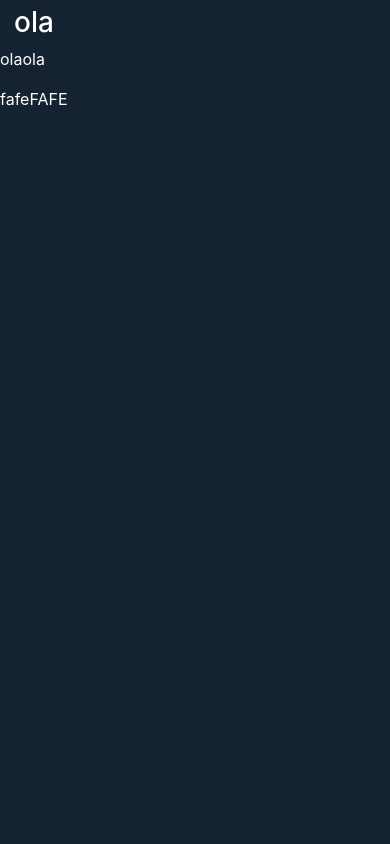
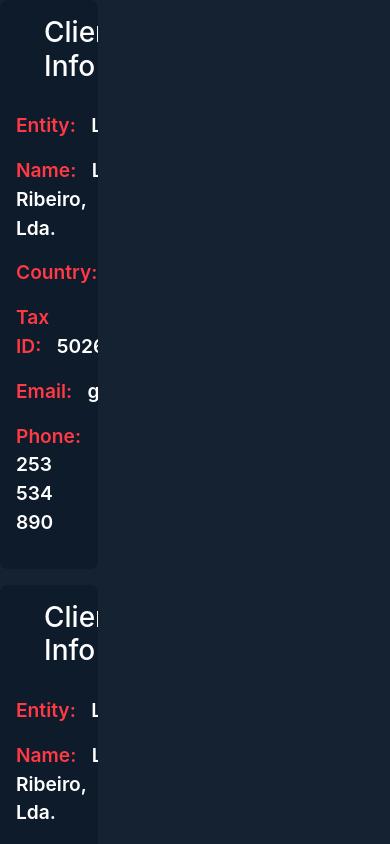
Before and after one commit to antoniopedrodantas/sinf-feup, a React (Create React App) app in the folder tempura/client/: page /client in a window 390 px wide. Shown: the top 844 px of the page. Built offline with nearby package versions, Linux system fonts and the light colour scheme.

Commit message:
Missing InfoDrill's media queries

```diff
--- a/tempura/client/src/components/DrillDownInfo/DrillDownInfo.tsx
+++ b/tempura/client/src/components/DrillDownInfo/DrillDownInfo.tsx
@@ -9,13 +9,20 @@ interface InfoProps{
 
 const DrillDownInfo: React.FC<InfoProps> = ({title,fields, values}) => {
 
+    const retrieveValue = (i: any) =>{
+        if(values[i]!= null)
+            return values[i]
+        else
+            return <i>no information</i>
+    }
+
     return (
         <>
         <div className="info-drill">
-            <h3 className="table-title">{title}</h3>
+            <h3 className="drill-title">{title}</h3>
             <div className="info-values">
                 {fields.map((field, i) => {
-                    return (<p className="info-p"><span className="info-field">{field}</span><span className="info-value">{values[i]}</span></p>)
+                    return (<p className="info-p"><span className="info-field">{field}:</span><span className="info-value">{retrieveValue(i)}</span></p>)
                 })}
             </div>
         </div>
--- a/tempura/client/src/components/DrillDownInfo/styles/DrillDownInfo.css
+++ b/tempura/client/src/components/DrillDownInfo/styles/DrillDownInfo.css
@@ -1 +1,38 @@
 @import '../../../index.css';
+
+.info-drill{
+    background-color: var(--card-background);
+    border-radius: 8px;
+    display: flex;
+    flex-direction: column;
+    justify-content: space-around;
+    overflow: hidden;
+    padding: 1em;
+    max-width: 25vw;
+
+    overflow-x: auto;
+    -ms-overflow-style: none; /* IE 11 */
+    scrollbar-width: none; /* Firefox 64 */
+}
+
+::-webkit-scrollbar {
+    width: 0px;  /* Remove scrollbar space */
+    background: transparent;  /* Optional: just make scrollbar invisible */
+}
+
+.drill-title{
+    margin-left: 1em;
+    margin-bottom: 1em;
+}
+.info-field{
+    color:var(--red-color);
+    font-size: 1.2em;
+    font-weight: 600;
+    margin-right: 0.8em;
+}
+
+.info-value{
+    color:var(--white-color);
+    font-size: 1.2em;
+    font-weight: 600;
+}
--- a/tempura/client/src/scenes/DrillDowns/Client/Client.tsx
+++ b/tempura/client/src/scenes/DrillDowns/Client/Client.tsx
@@ -5,11 +5,17 @@ import '../styles/ClientSupplier.css';
 
 const Client: React.FC = () => {
 
-    const titles=["ola", "fafe"];
-    const values=["ola", "FAFE"];
+    const titles=["Entity", "Name", "Country", "Tax ID", "Email", "Phone"];
+    const values=["LRLDA", "L. Ribeiro, Lda.", "Portugal", "502607564", "geral@lribeiro.pt", "+351 253 534 890"];
+
+    const titles2=["Entity", "Name", "Country", "Tax ID", "Email", "Phone"];
+    const values2=["LRLDA", "L. Ribeiro, Lda.", "Portugal", "502607564", "geral@lribeiro.pt"];
+
     return (
         <>
-            <DrillInfo title="ola" fields={titles} values={values}/>
+            <DrillInfo title="Client Info" fields={titles} values={values}/>
+            <p></p>
+            <DrillInfo title="Client Info" fields={titles2} values={values2}/>
         </>
     );
 };
```
Also changed, not shown: tempura/client/src/scenes/DrillDowns/styles/ClientSupplier.css (line endings or trailing spaces).
